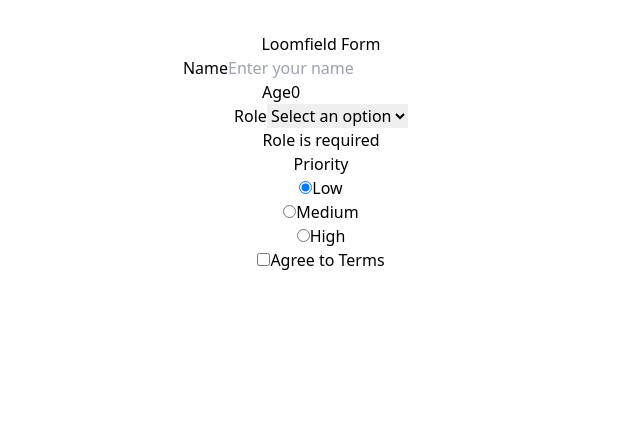
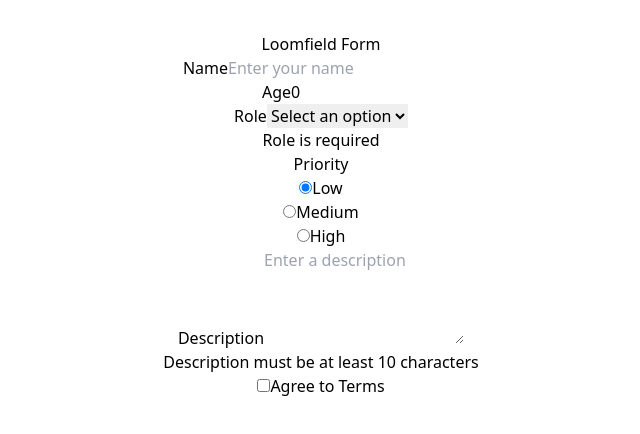
Before and after one commit to melmar12/loomfield-ui, a React (Vite) app: page / in a window 1280 px wide. Shown: the top 434 px of the page, without its empty margins (319-959 px from the left). Built offline with nearby package versions, Linux system fonts and the light colour scheme.

Commit message:
initial TextArea component

```diff
--- a/src/App.tsx
+++ b/src/App.tsx
@@ -4,6 +4,7 @@ import { NumberInput } from './components/NumberInput/NumberInput';
 import { Checkbox } from './components/CheckBox/Checkbox';
 import { Select } from './components/Select/Select';
 import { RadioGroup } from './components/RadioGroup/RadioGroup';
+import { TextArea } from './components/TextArea/TextArea';
 import type { FormData } from './types/FormTypes';
 import './App.css'
 
@@ -29,6 +30,15 @@ function App() {
 
   // change handler for select
   const handleSelectChange = (e: React.ChangeEvent<HTMLSelectElement>) => {
+    const { name, value } = e.target;
+    setForm(prev => ({
+      ...prev,
+      [name]: value,
+    }));
+  };
+
+  // change handler for textarea
+  const handleTextAreaChange = (e: React.ChangeEvent<HTMLTextAreaElement>) => {
     const { name, value } = e.target;
     setForm(prev => ({
       ...prev,
@@ -81,6 +91,15 @@ function App() {
           ]}
           error={!form.priority ? "Priority is required" : undefined}
         />
+        <TextArea
+          label="Description"
+          name="description"
+          value={form.description}
+          onChange={handleTextAreaChange}
+          placeholder="Enter a description"
+          rows={4}
+          error={form.description.length < 10 ? "Description must be at least 10 characters" : undefined}
+        />
         <Checkbox
           label="Agree to Terms"
           name="agreeToTerms"
--- /dev/null
+++ b/src/components/TextArea/TextArea.tsx
@@ -0,0 +1,45 @@
+import React from "react";
+
+/**
+ * TextArea component for Loomfield
+ * Supports label, name, value, onChange handler, placeholder, rows, and error message.
+ * Tailwind styled. Controlled component.
+ */
+
+type Props = {
+  label: string;
+  name: string;
+  value: string;
+  onChange: (e: React.ChangeEvent<HTMLTextAreaElement>) => void;
+  placeholder?: string;
+  rows?: number;
+  error?: string;
+};
+
+export const TextArea = ({
+  label,
+  name,
+  value,
+  onChange,
+  placeholder = "",
+  rows = 3,
+  error,
+}: Props) => (
+  <div className="mb-4">
+    <label htmlFor={name} className="block text-sm font-medium text-gray-700 mb-1">
+      {label}
+    </label>
+    <textarea
+      id={name}
+      name={name}
+      value={value}
+      onChange={onChange}
+      placeholder={placeholder}
+      rows={rows}
+      className={`w-full px-3 py-2 border rounded-md shadow-sm focus:outline-none focus:ring-2 focus:ring-blue-500 focus:border-blue-500 ${
+        error ? 'border-red-500' : 'border-gray-300'
+      }`}
+    />
+    {error && <p className="mt-1 text-sm text-red-600">{error}</p>}
+  </div>
+);
```
